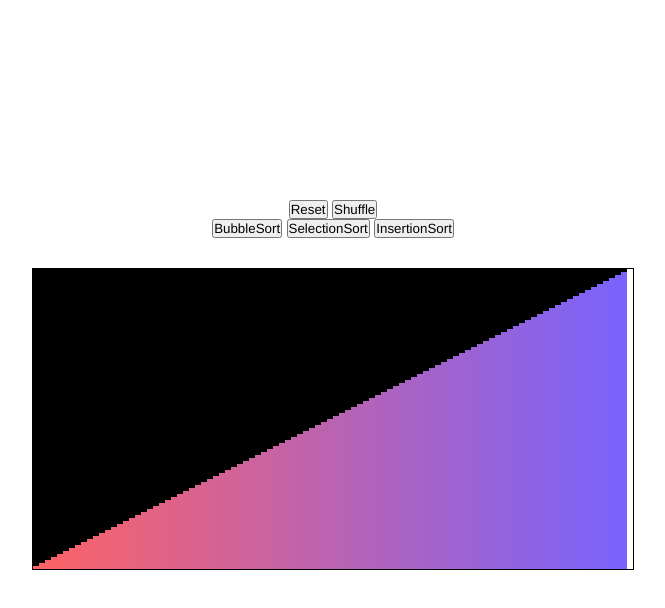
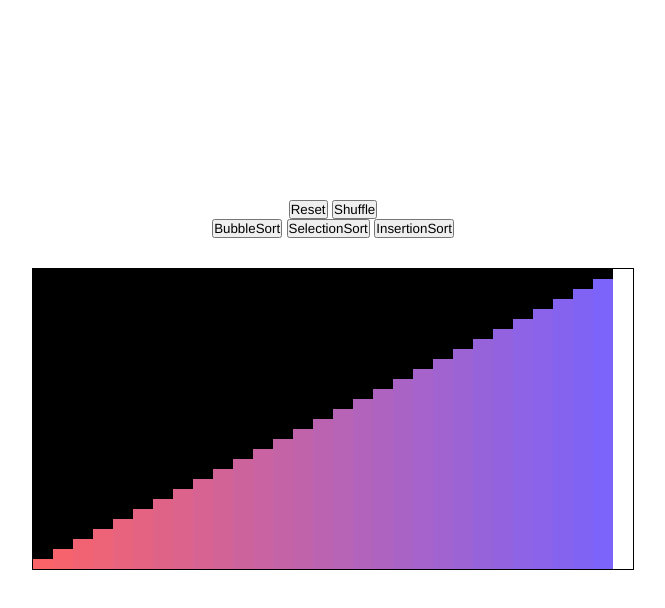
Before and after one commit to brunos3d/Live-Sorting-Algorithms, a plain HTML site: page index.html in a window 1280 px wide. Both pictures are taken after a click on the button "Reset". Shown: the whole page, without its empty margins (307-972 px from the left). Drawn offline with Linux system fonts and the light colour scheme.

Commit message:
revert: bumped to an old version

```diff
--- a/index.html
+++ b/index.html
@@ -25,7 +25,7 @@
 				<button onclick="SelectionSort()">SelectionSort</button>
 				<button onclick="InsertionSort()">InsertionSort</button>
 			</div>
-			<canvas id="canvas-board" width="100" height="100">
+			<canvas id="canvas-board" width="30" height="30">
 			</canvas>
 		</div>
 	</div>
--- a/src/index.js
+++ b/src/index.js
@@ -43,7 +43,7 @@ function timer(ms) {
     return new Promise((res) => setTimeout(res, ms));
 }
 
-async function Swap(index1, index2, time = 15) {
+async function Swap(index1, index2, time = 50) {
     let temp = trail[index1];
     trail[index1] = trail[index2];
     trail[index2] = temp;
@@ -64,7 +64,7 @@ async function Reset() {
     for (let x = 0; x < width; x++) {
         trail[x] = (x + 1) * (width / height);
 
-        await timer(15);
+        await timer(50);
         PlaySoundOneShot(x);
         Repaint(x);
     }
@@ -145,7 +145,7 @@ function PlaySoundOneShot(index) {
     const note = new Sound(audio_context);
     const now = audio_context.currentTime;
 
-    note.play(index * 10, now - 0.9);
+    note.play(1000 - index * 50, now - 0.9);
 }
 
 function Repaint(currentIndex = -1) {
```
